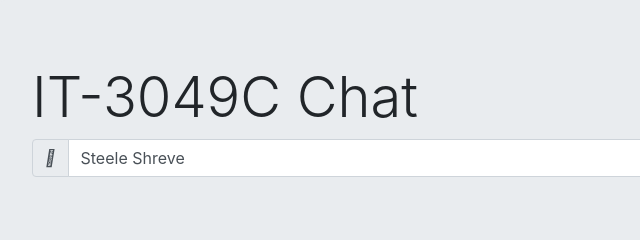
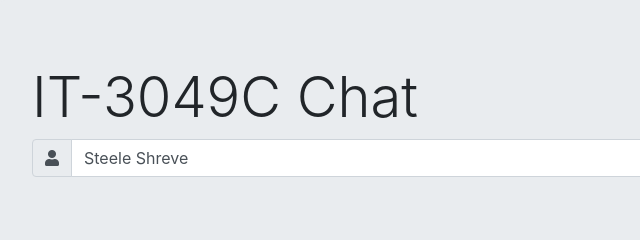
Before and after one commit to it3049c-fall22-henderson/chatting-application-steelesh, a website: page index.html in a window 1280 px wide. Shown: the top 240 px of the page, 0-640 px from the left. Drawn offline with Linux system fonts and the light colour scheme; no server answers.

Commit message:
Update class name

```diff
--- a/index.html
+++ b/index.html
@@ -23,7 +23,7 @@
                 <div class="input-group mb-3">
                     <div class="input-group-prepend">
                         <span class="input-group-text">
-                            <i class="fa-solid fa-user"></i>
+                            <i class="fas fa-user"></i>
                         </span>
                     </div>
                     <input
```
